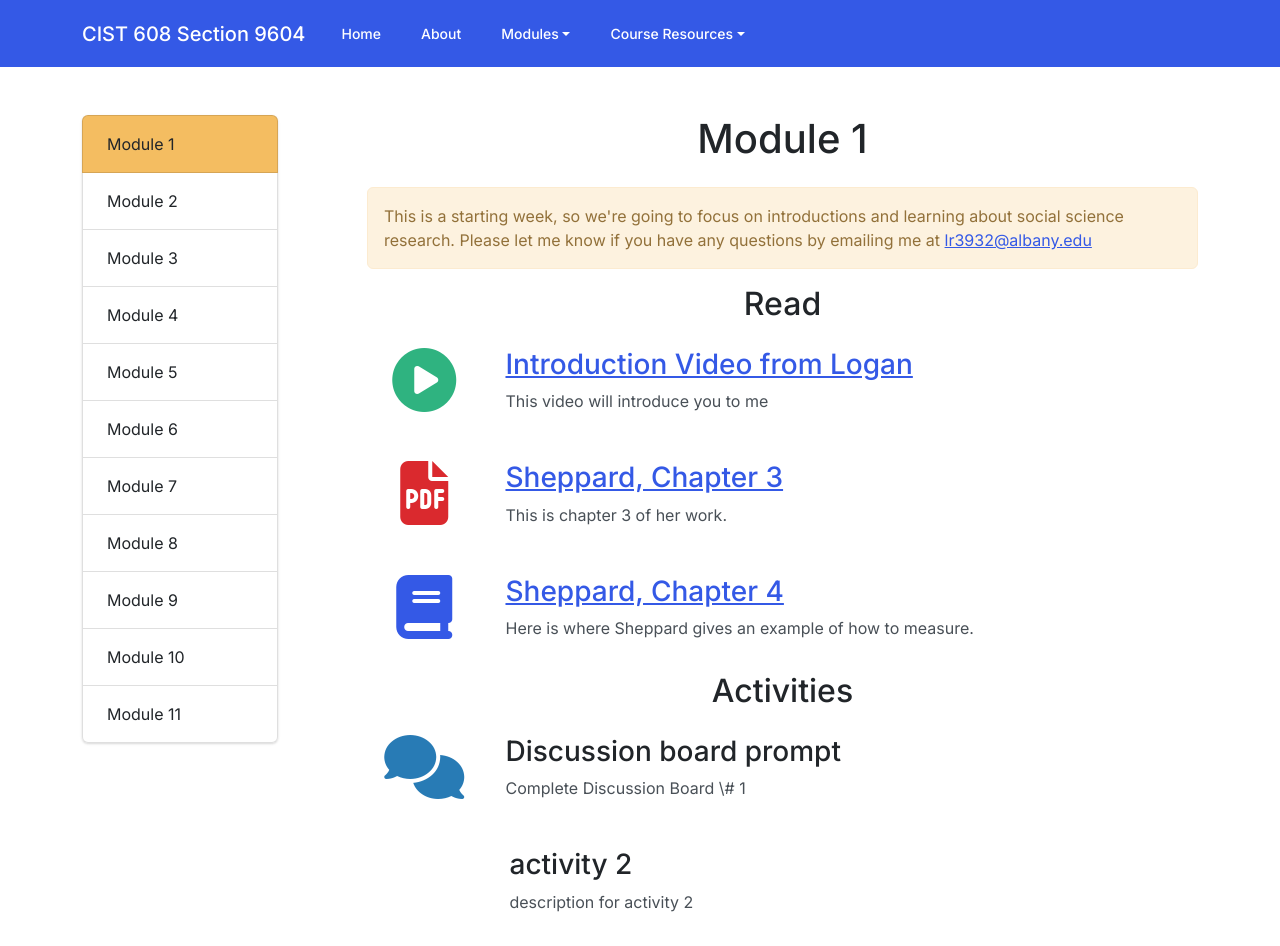
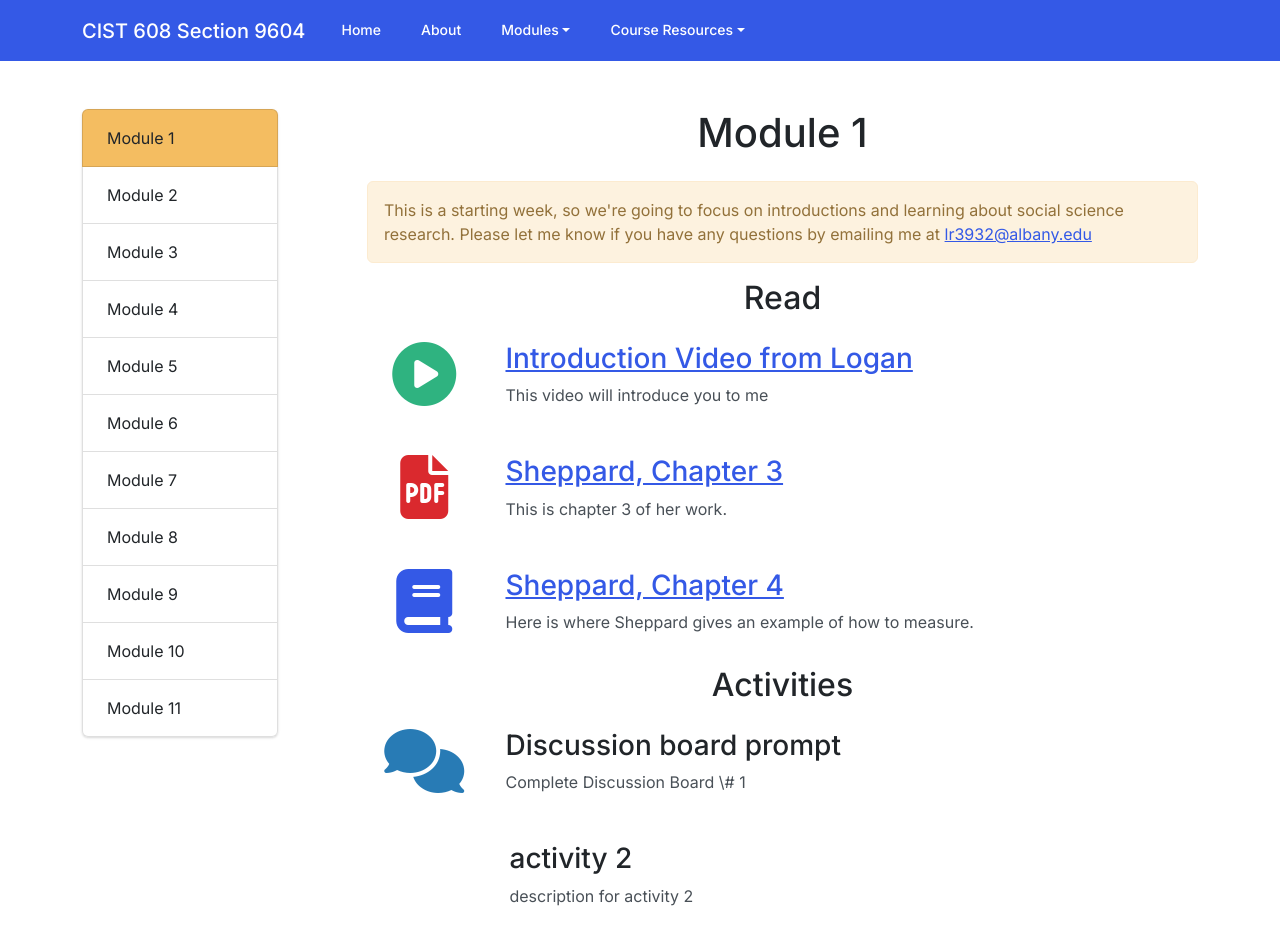
Before and after one commit to loganrath/libwtf, a Jekyll site: the page built from cist608/module-01.md, in a window 1280 px wide. Built offline with Jekyll 4.4.1, drawn with Linux system fonts in a browser that asks for light colours; nearby versions of some CDN libraries.

Commit message:
Update yamlmodule.html

```diff
--- a/_layouts/yamlmodule.html
+++ b/_layouts/yamlmodule.html
@@ -9,7 +9,7 @@
   <link rel="stylesheet" href="https://cdnjs.cloudflare.com/ajax/libs/font-awesome/6.1.2/css/all.min.css" integrity="sha512-1sCRPdkRXhBV2PBLUdRb4tMg1w2YPf37qatUFeS7zlBy7jJI8Lf4VHwWfZZfpXtYSLy85pkm9GaYVYMfw5BC1A==" crossorigin="anonymous" referrerpolicy="no-referrer" />
 </head>
 <body>
-  <nav class="navbar navbar-expand-sm navbar-dark bg-primary mb-5">
+  <nav class="navbar navbar-expand-sm navbar-dark bg-primary h4 mb-5">
     <div class="container">
         <a class="navbar-brand" href="#">CIST 608 Section 9604</a>
         <button class="navbar-toggler" type="button" data-toggle="collapse" data-target="#navbarsExample03" aria-controls="navbarsExample03" aria-expanded="false" aria-label="Toggle navigation">
@@ -28,7 +28,7 @@
               <a class="nav-link dropdown-toggle" href="" id="cist608modules" data-toggle="dropdown" aria-haspopup="true" aria-expanded="false">Modules</a>
               <div class="dropdown-menu" aria-labelledby="cist608modules">
                 {% for module in site.data.cist608navigation %}
-                <a class="dropdown" href="{{ module.url }}">{{ module.text }}</a>
+                <a class="dropdown-item" href="{{ module.url }}">{{ module.text }}</a>
                 {% endfor %}
               </div>
             </li>
```
